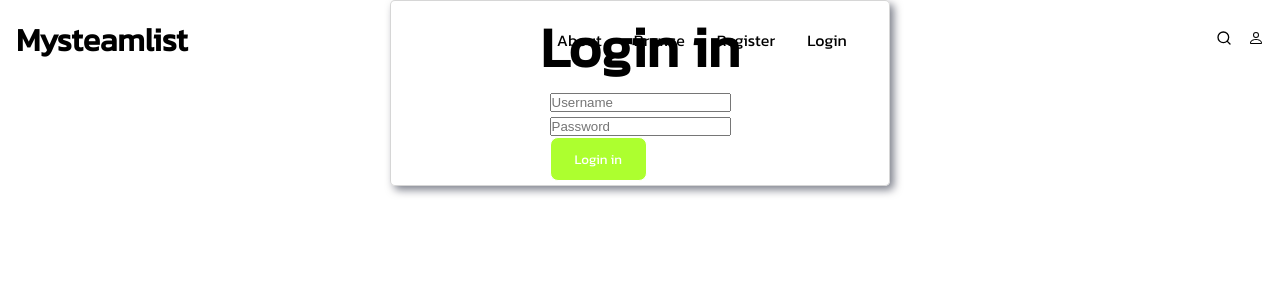
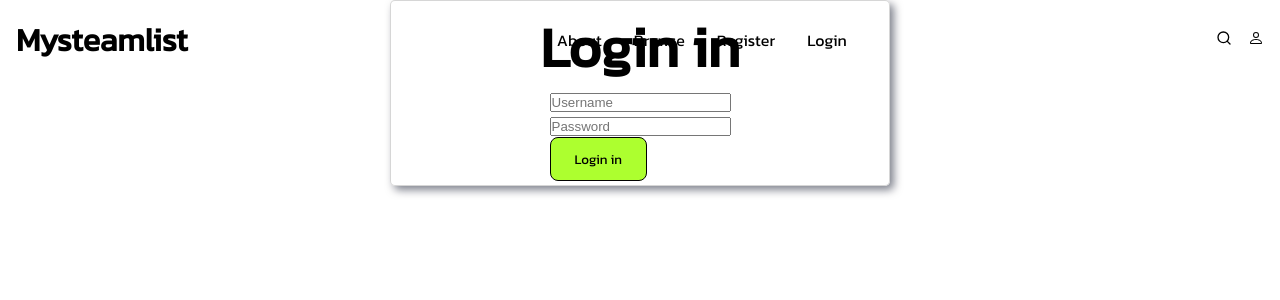
Before and after one commit to JimtheBurger/PoOOS-LargeProject, a React (Create React App) app in the folder frontend/: page / in a window 1280 px wide. Shown: the top 300 px of the page. Built offline with nearby package versions, Linux system fonts and the light colour scheme.

Commit message:
trying again

```diff
--- a/frontend/src/components/Login/login.css
+++ b/frontend/src/components/Login/login.css
@@ -29,7 +29,3 @@
     box-shadow: 4px 4px 8px rgba(0, 7, 30, 0.5);
     border-radius: 5px;
 }
-
-.form {
-    justify-content: left;
-}
--- a/frontend/src/components/Register/register.css
+++ b/frontend/src/components/Register/register.css
@@ -29,7 +29,3 @@
     box-shadow: 4px 4px 8px rgba(0, 7, 30, 0.5);
     border-radius: 5px;
 }
-
-.form {
-    justify-content: left;
-}
--- a/frontend/src/index.css
+++ b/frontend/src/index.css
@@ -33,7 +33,7 @@ h2 {
 
 button {
   border: 1px solid;
-  color: #fff;
+  color: #000;
   background-color: greenyellow;
   padding: .7rem 1.5rem;
   border-radius: 8px;
```
